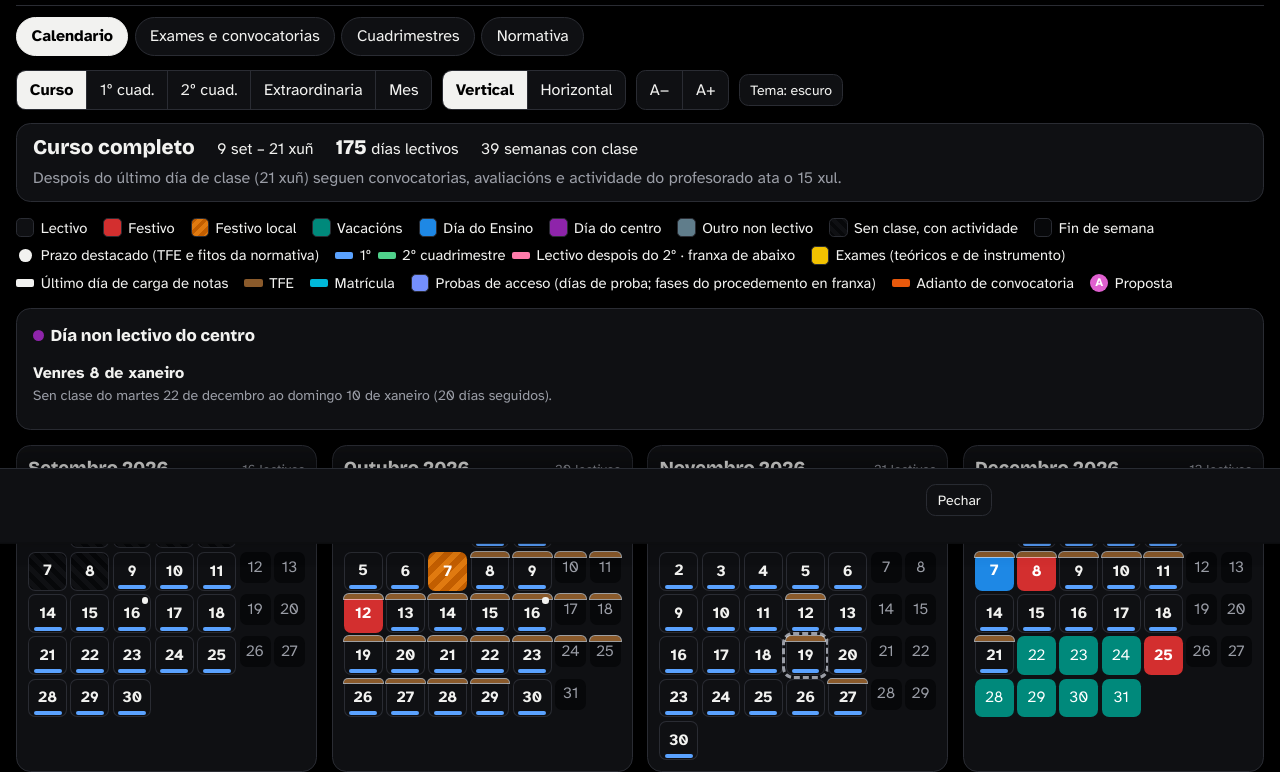
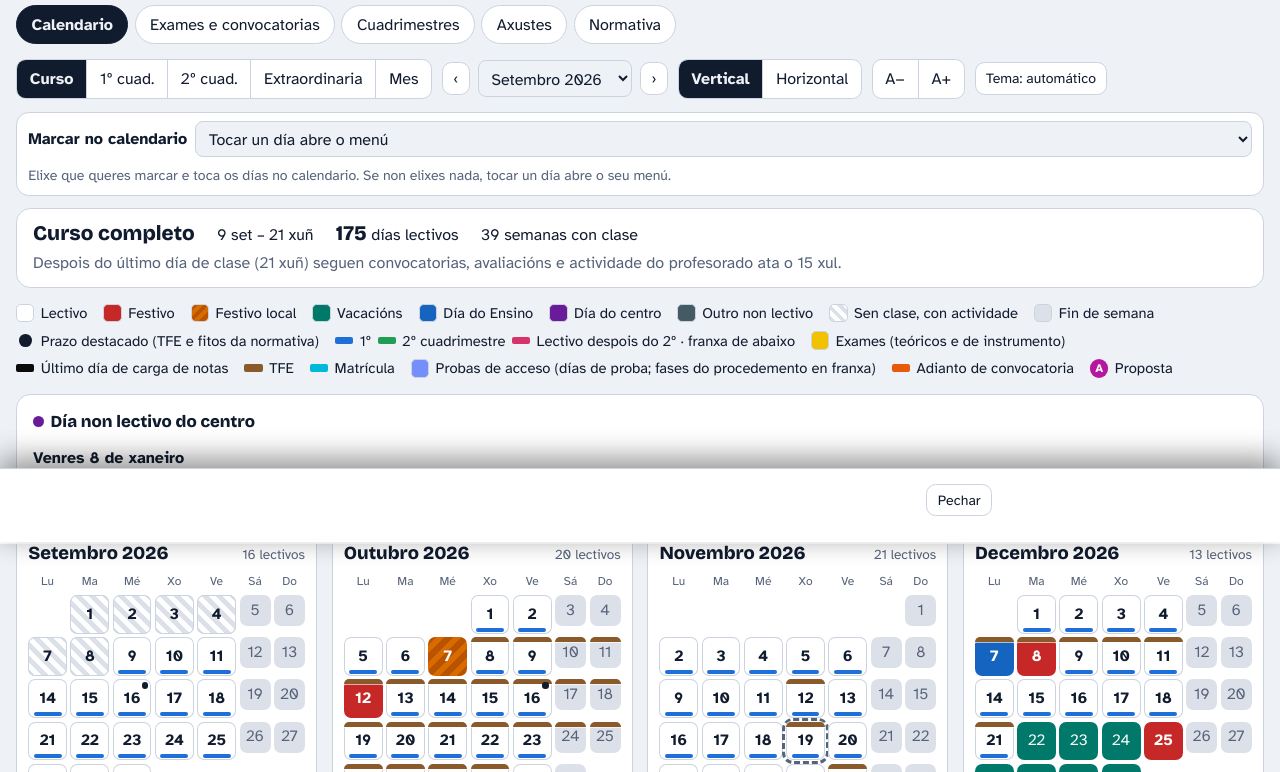
Before and after one commit to diegosegade/csmcoru-a-calendario, a plain HTML site: page index.html in a window 1280 px wide. Shown: the part 339-1111 px from the top of the page. Drawn offline with nearby package versions, Linux system fonts and the light colour scheme.

Commit message:
Add files via upload

```diff
--- a/index.html
+++ b/index.html
@@ -1,4 +1,3 @@
-<!doctype html><html><head><meta charset=utf8><meta name=viewport content="width=device-width,initial-scale=1,viewport-fit=cover"><style>:root{color-scheme:light;box-sizing:border-box;padding-top:env(safe-area-inset-top,0px);padding-bottom:env(safe-area-inset-bottom,0px)}html{scroll-padding-top:env(safe-area-inset-top,0px)}body{margin:0;padding:0;font:14px -apple-system,BlinkMacSystemFont,sans-serif;background:#fff;color:#000}img{max-width:100%}[hidden]:not([hidden=until-found i]){display:none!important}</style></head><body>
 <!DOCTYPE html>
 <html lang="gl">
 <head>
@@ -23,20 +22,17 @@
 }
 @media (prefers-color-scheme: dark){
   :root:not([data-theme="light"]){
-    --paper:#000000; --card:#0F1013; --ink:#F2F2F0; --muted:#9A9DA6; --line:#2A2C33; --we:#07080A; --c-se:#F2F2F0;
+    --paper:#0E1524; --card:#1A2438; --ink:#F0F4FA; --muted:#A3AFC4; --line:#33415C; --we:#0A101C;
     --fest:#D32F2F; --local:#C25E00; --local2:#E07A10; --vac:#00897B; --ens:#1E88E5; --cen:#8E24AA; --ext:#607D8B;
     --e1:#5AA2FF; --e2:#4FD18B; --e3:#FF7BAA; --e4:#E5C15D;
     --o1:#E060D0; --o2:#4FB3F0; --o3:#F0A830; --o4:#5FD068; --o5:#D98A62; --o6:#4DD0BF; --o7:#A58BFF; --o8:#90A4AE;
   }
 }
 :root[data-theme="dark"]{
-  --paper:#000000; --card:#0F1013; --ink:#F2F2F0; --muted:#9A9DA6; --line:#2A2C33; --we:#07080A; --c-se:#F2F2F0;
+  --paper:#0E1524; --card:#1A2438; --ink:#F0F4FA; --muted:#A3AFC4; --line:#33415C; --we:#0A101C;
   --fest:#D32F2F; --local:#C25E00; --local2:#E07A10; --vac:#00897B; --ens:#1E88E5; --cen:#8E24AA; --ext:#607D8B;
   --e1:#5AA2FF; --e2:#4FD18B; --e3:#FF7BAA; --e4:#E5C15D;
   --o1:#E060D0; --o2:#4FB3F0; --o3:#F0A830; --o4:#5FD068; --o5:#D98A62; --o6:#4DD0BF; --o7:#A58BFF; --o8:#90A4AE;
-}
-@media print{
-  :root[data-theme="dark"]{--paper:#EEF1F5;--card:#FFFFFF;--ink:#111B2E;--muted:#56637A;--line:#CBD3DF;--we:#DCE1E9;--c-se:#0B0B0B;--fest:#C62828;--local:#B85400;--local2:#D96A00;--vac:#00796B;--ens:#1565C0;--cen:#6A1B9A;--ext:#455A64;--e1:#1E6FD9;--e2:#1F9D55;--e3:#D6336C;--e4:#A67C00;--o1:#B5179E;--o2:#0077B6;--o3:#C77700;--o4:#2E7D32;--o5:#A0522D;--o6:#00897B;--o7:#5E35B1;--o8:#546E7A}
 }
 *,*::before,*::after{box-sizing:inherit}
 html{scroll-padding-top:env(safe-area-inset-top,0px);font-size:16px;-webkit-text-size-adjust:100%}
@@ -601,7 +597,7 @@ function okConfirm(m){
 const Q=new URLSearchParams(location.search);
 const CFG=(window.CALENDARIO_CONFIG&&window.CALENDARIO_CONFIG.url&&window.CALENDARIO_CONFIG.key&&!/TU-PROYECTO/i.test(window.CALENDARIO_CONFIG.url))?window.CALENDARIO_CONFIG:null;
 /* Coa versión de servidor, a dirección simple é de SÓ LECTURA; a administración está en ?admin=1 */
-const MODE='ver'; /* copia de consulta: sempre só lectura */
+const MODE=Q.get('votar')?'voto':(Q.get('admin')?'admin':((Q.get('ver')||CFG)?'ver':'admin'));
 const RO=MODE!=='admin';
 
 const WD=['Luns','Martes','Mércores','Xoves','Venres'];
@@ -807,6 +803,7 @@ function capEvs(){
   return [mkEv({id:'capit1',t:'Concerto · Palacio de Capitanía',d1:'2027-04-15',h1:'19:00',esp:'Palacio de Capitanía (A Coruña)',ent:'Palacio de Capitanía',nota:CAP_NOTA})];
 }
 function maristasEv(){return mkEv({id:'maristas',t:'Concerto-visita ao conservatorio · Alumnado do Colexio Maristas',d1:'2026-11-18',h1:'10:30',h2:'12:00',esp:'Auditorio Andrés Gaos',ent:'CSM da Coruña',nota:'Concerto con motivo da visita ao conservatorio do alumnado do Colexio Maristas. Celébrase en galego.'})}
+function cuartetoEv(){return mkEv({id:'cuartetogal',t:'Conferencia · O cuarteto de corda en Galicia: tradición, identidade e experimentación',d1:'2026-11-26',h1:'12:00',esp:'Biblioteca do CSM da Coruña',ent:'CSM da Coruña',nota:'Conferencia de Mª del Carmen Lorenzo Vizcaíno, musicóloga e profesora na UNIR. Un encontro para achegármonos á historia e á evolución do cuarteto de corda en Galicia, explorando a súa relación coa tradición musical, a identidade cultural e as novas vías de experimentación.'})}
 function xornEv(){return mkEv({id:'xorndem',t:'Xornadas «Democratización do Coñecemento»',d1:'2026-12-02',h1:'12:00',esp:'Paraninfo da Reitoría'})}
 function concJunEvs(){
   const L='Teatro Colón',B='Sinerxias V · Big Band do CSM da Coruña';
@@ -1161,6 +1158,11 @@ function normState(){
     if(cc&&!cc.ev.some(e=>e.id==='maristas'))cc.ev.push(maristasEv());
     S.maristas=true;
   }
+  if(!S.cuartetoGal){
+    const cc=S.cals.find(c=>c.id==='concertos');
+    if(cc&&!cc.ev.some(e=>e.id==='cuartetogal'))cc.ev.push(cuartetoEv());
+    S.cuartetoGal=true;
+  }
   if(!S.erasmusDoc){
     const ce=S.cals.find(c=>c.id==='erasmus');
     if(ce){ce.pub=true;if(!ce.ev.some(e=>e.id==='erasmusdoc'))ce.ev.push(erasmusDocEv())}
@@ -1255,7 +1257,6 @@ function normState(){
   sortProps();
 }
 normState();
-S.cals.forEach(c=>{c.pub=true});S.theme='dark';
 let synced=false,pushT=null;
 function save(){if(RO)return;try{localStorage.setItem(KEY,JSON.stringify(S))}catch(e){}if(CFG&&synced){clearTimeout(pushT);pushT=setTimeout(pushDraft,1200)}try{updatePubBtn()}catch(e){}}
 
@@ -2760,7 +2761,6 @@ $('adminGo').onclick=async()=>{
 
 /* ================= Arranque ================= */
 if(RO)document.body.classList.add('ro');
-document.body.insertAdjacentHTML('afterbegin','<div class="noprint" style="background:#FFF3BF;color:#3B2F00;border-bottom:2px solid #F59F00;padding:.45rem .8rem;font:600 .9rem system-ui,sans-serif;text-align:center">O día non lectivo elixido polo Consello Escolar está pendente de aprobación por parte da Inspección.</div>');
 if(MODE==='voto'){initVoter()}
 else{
   if(RO){$('hdrP').textContent='Datas do curso 2026-27: días lectivos, festivos, cuadrimestres, exames, convocatorias e prazos.'}
@@ -2779,5 +2779,3 @@ else{
 </script>
 </body>
 </html>
-
-</body></html>
```
